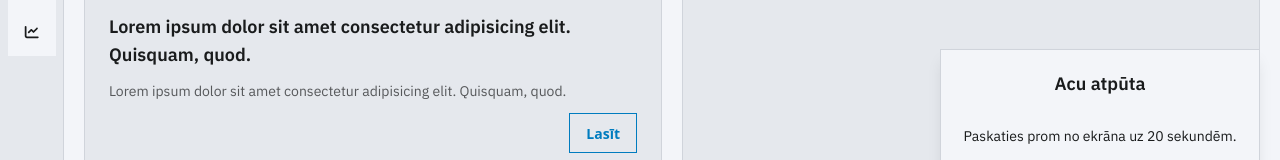
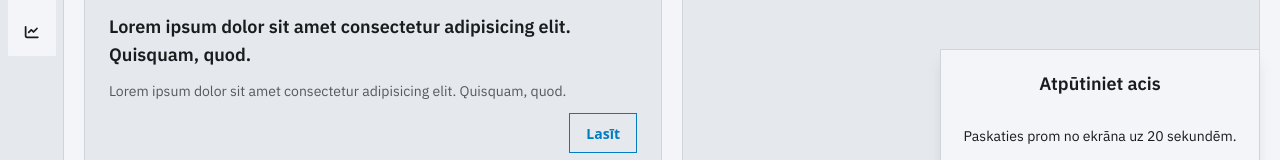
Before and after one commit to Valentins-Jermakovs/AnalyticsCenter, a Vue app in the folder analytics-center-web/: page /system in a window 1280 px wide. Shown: the part 545-705 px from the top of the page. Built offline with nearby package versions, Linux system fonts and the light colour scheme.

Commit message:
Add locales for EyeRestReminder

```diff
--- a/analytics-center-web/src/components/common/EyeRestReminder.vue
+++ b/analytics-center-web/src/components/common/EyeRestReminder.vue
@@ -3,18 +3,18 @@
   <transition name="fade">
     <div v-if="show" class="fixed bottom-5 right-5 z-50">
       <div class="p-5 alert bg-base-100 shadow-lg rounded-box w-80 flex flex-col gap-2 border border-base-300">
-        <h3 class="font-semibold text-lg flex items-center gap-2">Acu atpūta</h3>
+        <h3 class="font-semibold text-lg flex items-center gap-2">{{  t('eye_rest.title') }}</h3>
 
         <p class="my-5">
-          Paskaties prom no ekrāna uz 20 sekundēm.
+          {{  t('eye_rest.content') }}
         </p>
 
         <div class="flex justify-end gap-2">
           <button class="btn btn-neutral" @click="later">
-            Vēlāk
+            {{  t('eye_rest.later') }}
           </button>
           <button class="btn btn-primary" @click="close">
-            Labi
+            {{  t('eye_rest.close') }}
           </button>
         </div>
       </div>
@@ -24,6 +24,9 @@
 
 <script setup>
 import { ref, onMounted, onBeforeUnmount } from 'vue'
+// Translations
+import { useI18n } from 'vue-i18n'
+const { t } = useI18n()
 
 const show = ref(true)
 let timer = null
--- a/analytics-center-web/src/locales/en.json
+++ b/analytics-center-web/src/locales/en.json
@@ -306,5 +306,11 @@
     "404": "Page not found",
     "500": "Internal server error",
     "empty_field": "Please fill in all required field!"
+  },
+  "eye_rest": {
+    "title": "Rest Your Eyes",
+    "content": "Look away from the screen for 20 seconds.",
+    "later": "Later",
+    "close": "OK"
   }
 }
--- a/analytics-center-web/src/locales/lv.json
+++ b/analytics-center-web/src/locales/lv.json
@@ -306,5 +306,11 @@
     "404": "Lapa netika atrasta",
     "500": "Servera kļūda",
     "empty_field": "Aizpildiet lauku!"
+  },
+  "eye_rest": {
+    "title": "Atpūtiniet acis",
+    "content": "Paskaties prom no ekrāna uz 20 sekundēm.",
+    "later": "Vēlāk",
+    "close": "Labi"
   }
 }
--- a/analytics-center-web/src/locales/ru.json
+++ b/analytics-center-web/src/locales/ru.json
@@ -306,5 +306,11 @@
     "404": "Страница не найдена",
     "500": "Ошибка сервера",
     "empty_field": "Заполните поле!"
+  },
+  "eye_rest": {
+    "title": "Глазам необходим отдых",
+    "content": "Посмотрите в сторону от монитора на 20 секунд.",
+    "later": "Позже",
+    "close": "Хорошо"
   }
 }
```
